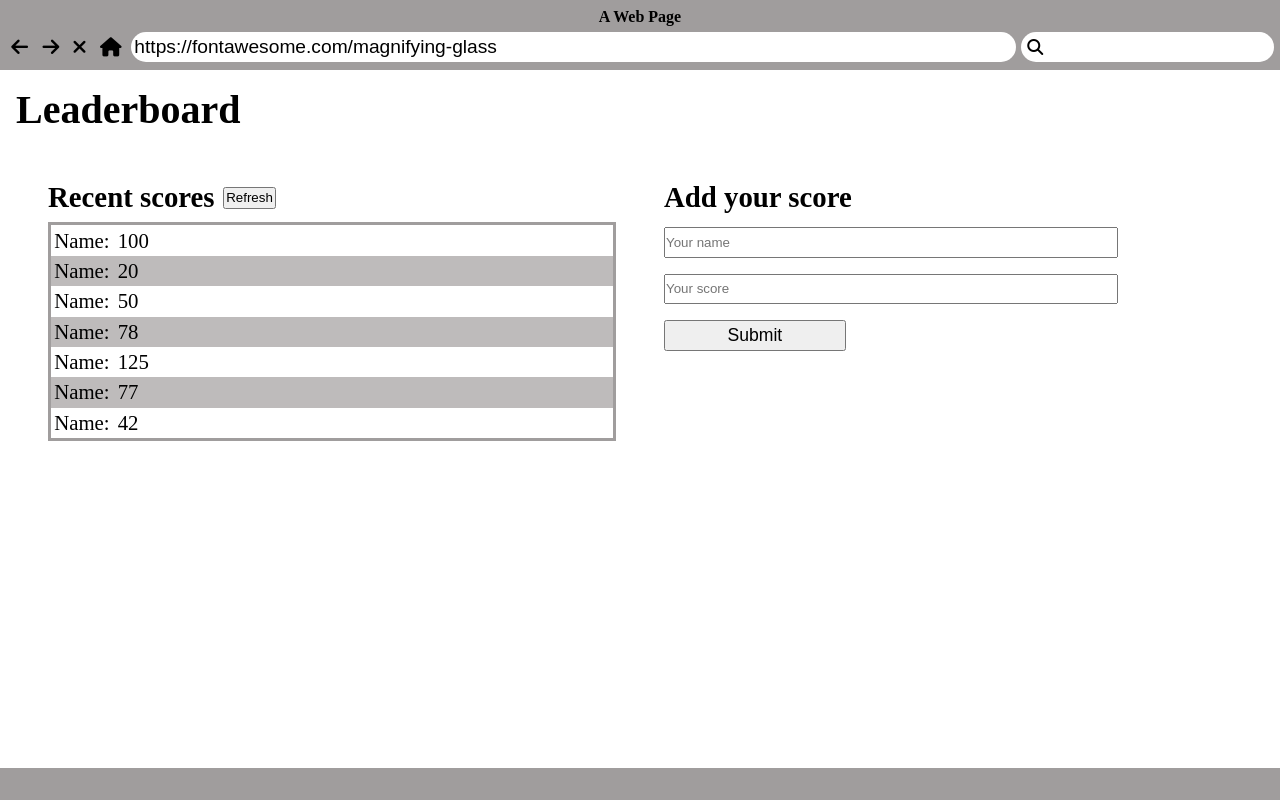
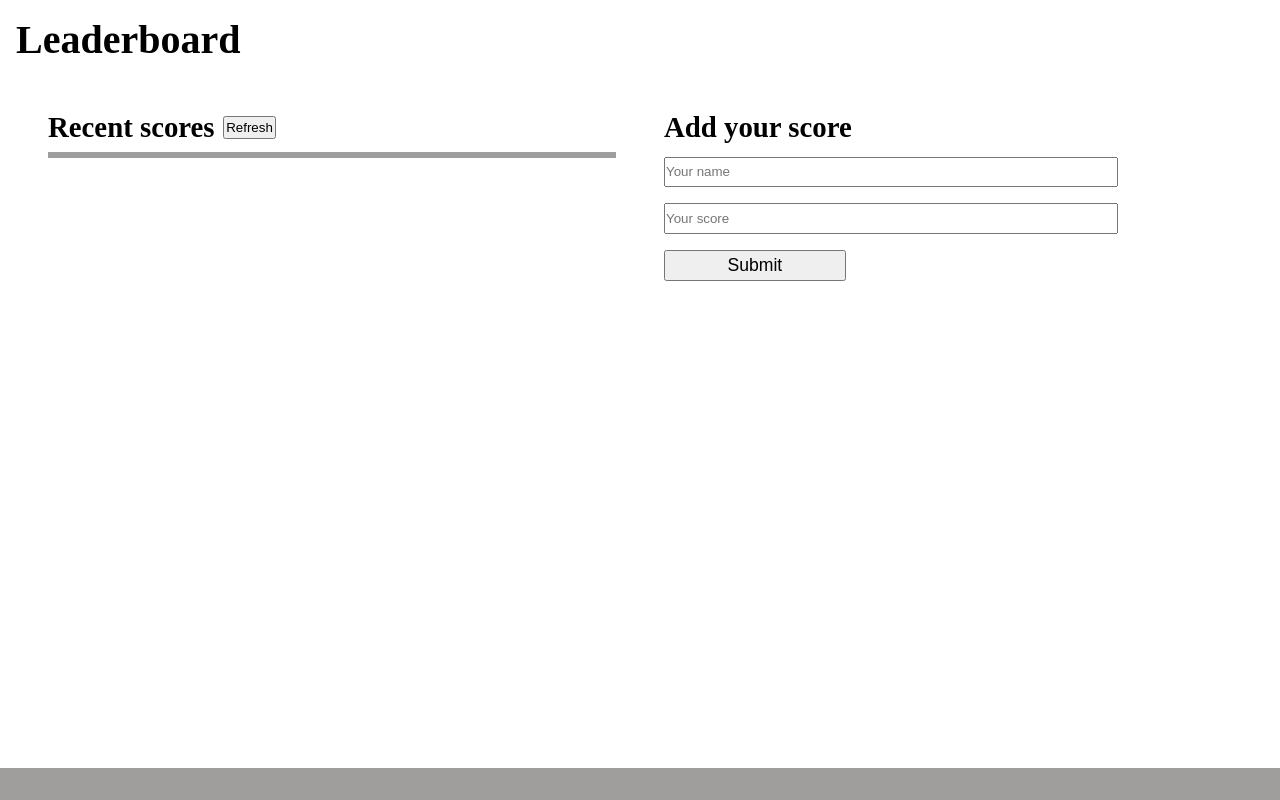
Before and after one commit to Osoro254Alex/Leaderboard, a website built with webpack: page src/index.html in a window 1280 px wide. Built offline with nearby package versions, Linux system fonts and the light colour scheme.

Commit message:
Modify src/index.html file

```diff
--- a/src/index.html
+++ b/src/index.html
@@ -8,66 +8,24 @@
   <title>Alex's Leaderboard</title>
 </head>
 <body>
-  <header class="head">
-    <h2 class="head-title">A Web Page</h2>
-    <nav class="nav-bar">
-      <i class="fa-sharp fa-solid fa-arrow-left"></i>
-      <i class="fa-sharp fa-solid fa-arrow-right"></i>
-      <i class="fa-solid fa-xmark"></i>
-      <i class="fa-solid fa-house"></i>
-      <input class="head-para" value = "https://fontawesome.com/magnifying-glass">
-      <div class="search-bar">
-        <i class="fa-solid fa-magnifying-glass"></i>
-        <input class="search" type="text">
-      </div>
-    </nav>
-  </header>
   <article class="body-cont">
     <h1>Leaderboard</h1>
     <div class="sec-cont">
       <section class="sec1">
         <div class="sec1-title">
           <h3>Recent scores</h3>
-          <button>Refresh</button>
+          <button class="ref-btn">Refresh</button>
         </div>
-        <ul>
-          <li>
-            <p>Name:</p>
-            <p>100</p>
-          </li>
-          <li class="colored">
-            <p>Name:</p>
-            <p>20</p>
-          </li>
-          <li>
-            <p>Name:</p>
-            <p>50</p>
-          </li>
-          <li class="colored">
-            <p>Name:</p>
-            <p>78</p>
-          </li>
-          <li>
-            <p>Name:</p>
-            <p>125</p>
-          </li>
-          <li class="colored">
-            <p>Name:</p>
-            <p>77</p>
-          </li>
-          <li>
-            <p>Name:</p>
-            <p>42</p>
-          </li>
+        <ul class="list-cont">
         </ul>
       </section>
       <section class="sec2">
         <h3>Add your score</h3>
-        <form action="">
-          <input type="text" placeholder="Your name
+        <form>
+          <input type="text" id="your-name" placeholder="Your name
           ">
-          <input type="text" placeholder="Your score">
-          <button class="btn-last">Submit</button>
+          <input type="text" id="score" placeholder="Your score">
+          <button id="submit" class="btn-last">Submit</button>
         </form>
       </section>
     </div>
```
